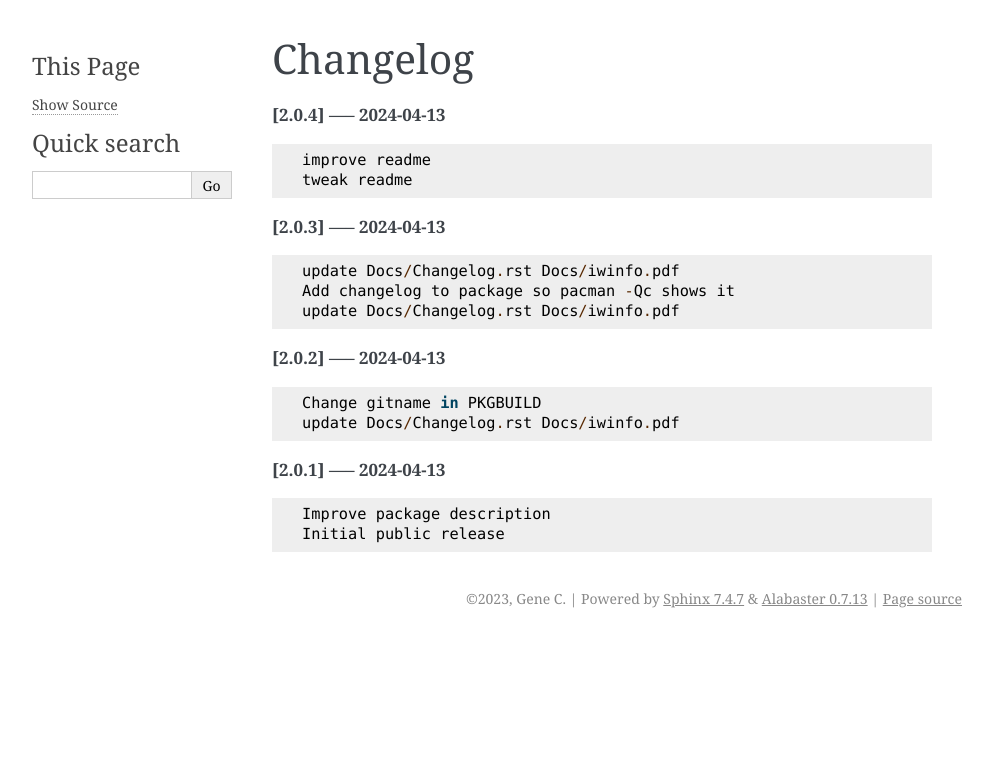
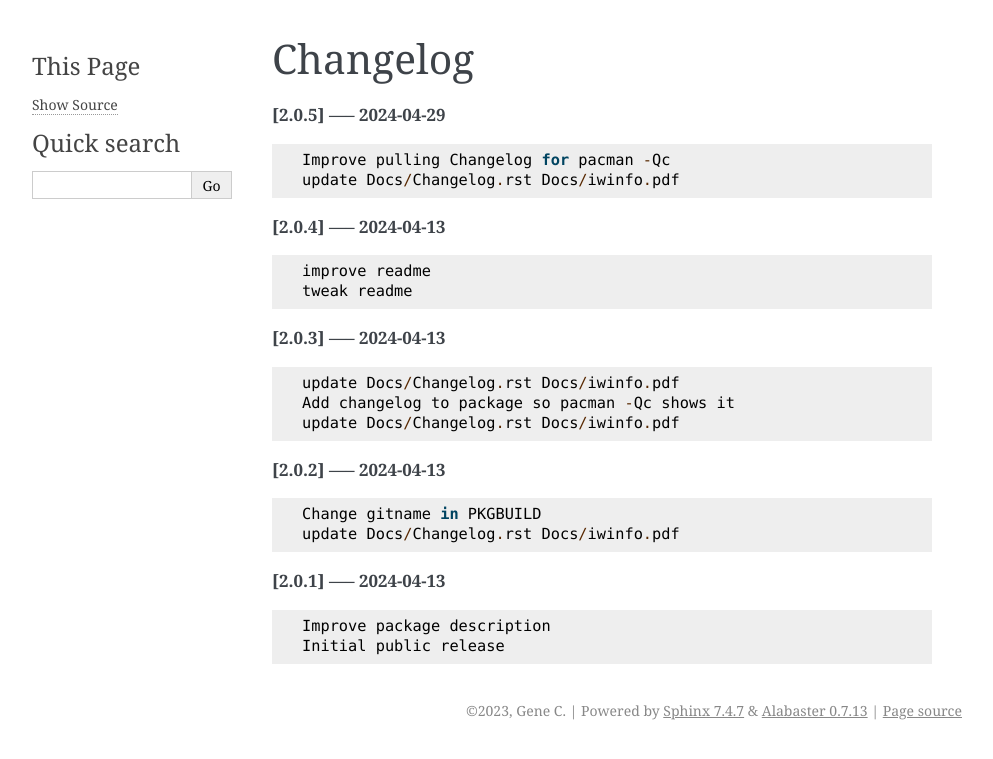
Before and after one commit to gene-git/iwinfo, a Sphinx documentation site: the page built from Docs/Changelog.rst, in a window 1280 px wide. Shown: the top 759 px of the page, without its empty margins (148-1141 px from the left). Built offline with Sphinx 7.4.7, drawn with Linux system fonts in a browser that asks for light colours; pages that are not in the unit, such as notebooks, are missing from menus.

Commit message:
update Docs/Changelog.rst Docs/iwinfo.pdf

```diff
--- a/Docs/Changelog.rst
+++ b/Docs/Changelog.rst
@@ -1,5 +1,11 @@
 Changelog
 =========
+
+**[2.0.5] ----- 2024-04-29** ::
+
+	    Improve pulling Changelog for pacman -Qc
+	    update Docs/Changelog.rst Docs/iwinfo.pdf
+
 
 **[2.0.4] ----- 2024-04-13** ::
 
```
Also changed, not shown: 1 other file.
